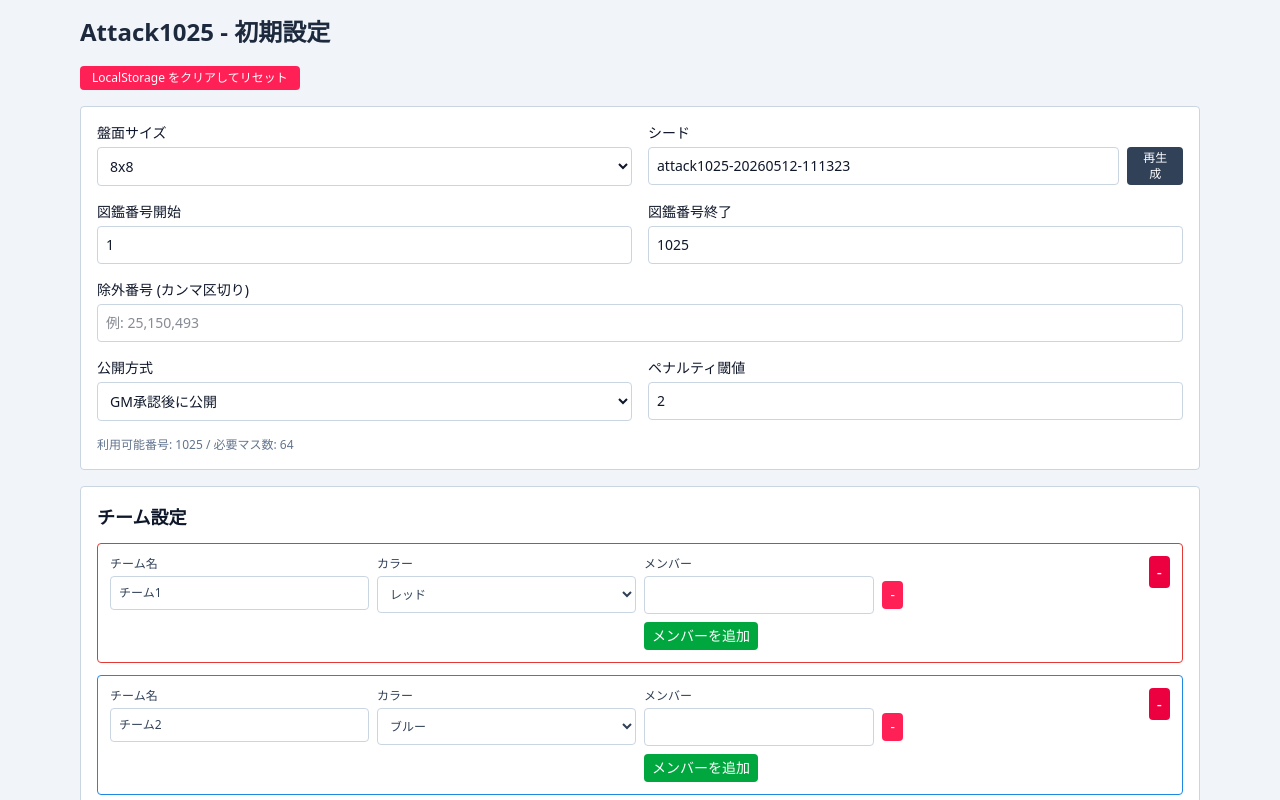
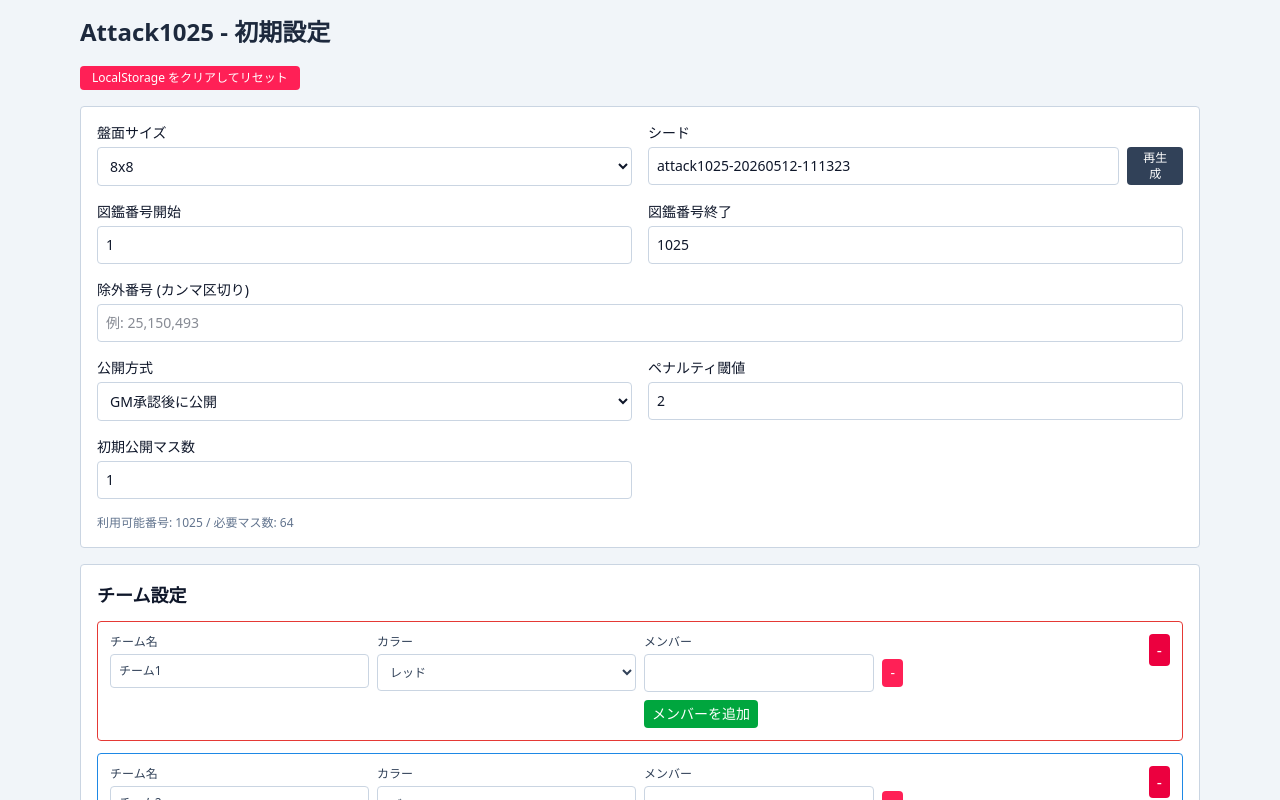
Before and after one commit to Shimizu-Kanta/Attack1025, a React (Vite) app: page / in a window 1280 px wide. Shown: the top 800 px of the page. Built offline with nearby package versions, Linux system fonts and the light colour scheme.

Commit message:
初期公開マス設定の追加

```diff
--- a/src/logic/gameLogic.ts
+++ b/src/logic/gameLogic.ts
@@ -44,6 +44,7 @@ export const createBoard = (
   boardSize: number,
   seed: string,
   pokemonPool: number[],
+  initialOpenCount = 1,
 ): Panel[] => {
   const needed = boardSize * boardSize
   if (pokemonPool.length < needed) {
@@ -58,7 +59,16 @@ export const createBoard = (
   }
 
   const selected = numbers.slice(0, needed)
-  const center = Math.floor(boardSize / 2)
+
+  // choose initialOpenCount unique indices to reveal, seeded by the provided seed
+  const rnd = seededRandom(seed + '-open')
+  const indices = Array.from({ length: needed }, (_, i) => i)
+  for (let i = indices.length - 1; i > 0; i -= 1) {
+    const j = Math.floor(rnd() * (i + 1))
+    ;[indices[i], indices[j]] = [indices[j], indices[i]]
+  }
+  const openCount = Math.max(0, Math.min(needed, Math.floor(initialOpenCount)))
+  const openSet = new Set(indices.slice(0, openCount))
 
   return selected.map((pokemonNumber, index) => {
     const x = index % boardSize
@@ -71,7 +81,7 @@ export const createBoard = (
       y,
       pokemonNumber,
       ownerTeamId: null,
-      revealStatus: x === center && y === center ? 'revealed' : 'hidden',
+      revealStatus: openSet.has(index) ? 'revealed' : 'hidden',
       requestStatus: 'none',
       pendingRequestIds: [],
     }
--- a/src/pages/StartPage.tsx
+++ b/src/pages/StartPage.tsx
@@ -33,6 +33,7 @@ export const StartPage = () => {
   const [seed, setSeed] = useState(createDefaultSeed())
   const [revealMode, setRevealMode] = useState<RevealMode>('afterApproval')
   const [penaltyThreshold, setPenaltyThreshold] = useState(2)
+  const [initialOpenCount, setInitialOpenCount] = useState(1)
   const [teams, setTeams] = useState<TeamForm[]>(createTeamDefaults(2))
   const [error, setError] = useState<string>('')
 
@@ -157,6 +158,7 @@ export const StartPage = () => {
       excludedPokemonNumbers,
       revealMode,
       penaltyThreshold,
+      initialOpenCount,
     }
 
     // 重複カラーのチェック
@@ -169,6 +171,11 @@ export const StartPage = () => {
 
     if (teams.length <  2) {
       setError('チームは2つ以上必要です。')
+      return
+    }
+
+    if (previewPoolCount < requiredCount) {
+      setError('利用可能な図鑑番号が足りません。除外設定と範囲を確認してください。')
       return
     }
 
@@ -303,6 +310,18 @@ export const StartPage = () => {
           />
         </label>
 
+        <label className="text-sm">
+          初期公開マス数
+          <input
+            type="number"
+            min={1}
+            max={requiredCount}
+            className="mt-1 w-full rounded border border-slate-300 p-2"
+            value={initialOpenCount}
+            onChange={(e) => setInitialOpenCount(Math.max(1, Math.min(requiredCount, Number(e.target.value) || 1)))}
+          />
+        </label>
+
         <p className="md:col-span-2 text-xs text-slate-500">
           利用可能番号: {previewPoolCount} / 必要マス数: {requiredCount}
         </p>
--- a/src/store/gameStore.ts
+++ b/src/store/gameStore.ts
@@ -147,7 +147,12 @@ export const useGameStore = create<GameStore>()(
           settings.pokemonNumberEnd,
           settings.excludedPokemonNumbers,
         )
-        const board = createBoard(settings.boardSize, settings.seed, pool)
+        const board = createBoard(
+          settings.boardSize,
+          settings.seed,
+          pool,
+          settings.initialOpenCount ?? 1,
+        )
 
         const teams: Team[] = teamInputs.map((team, index) => ({
           id: `team-${index + 1}`,
--- a/src/types/game.ts
+++ b/src/types/game.ts
@@ -10,6 +10,7 @@ export type GameSettings = {
   excludedPokemonNumbers: number[]
   revealMode: RevealMode
   penaltyThreshold: number
+  initialOpenCount?: number
 }
 
 export type Team = {
```
